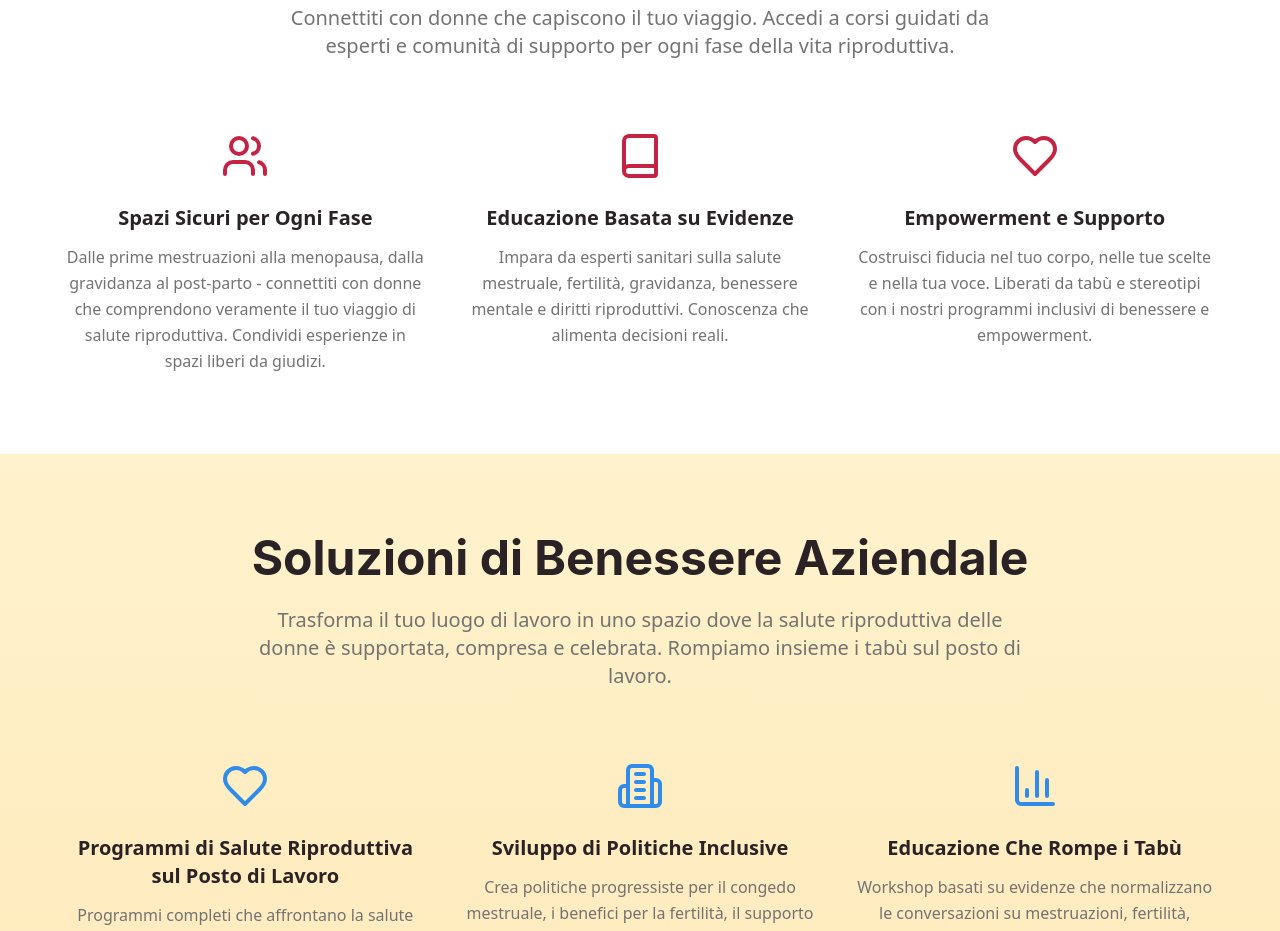
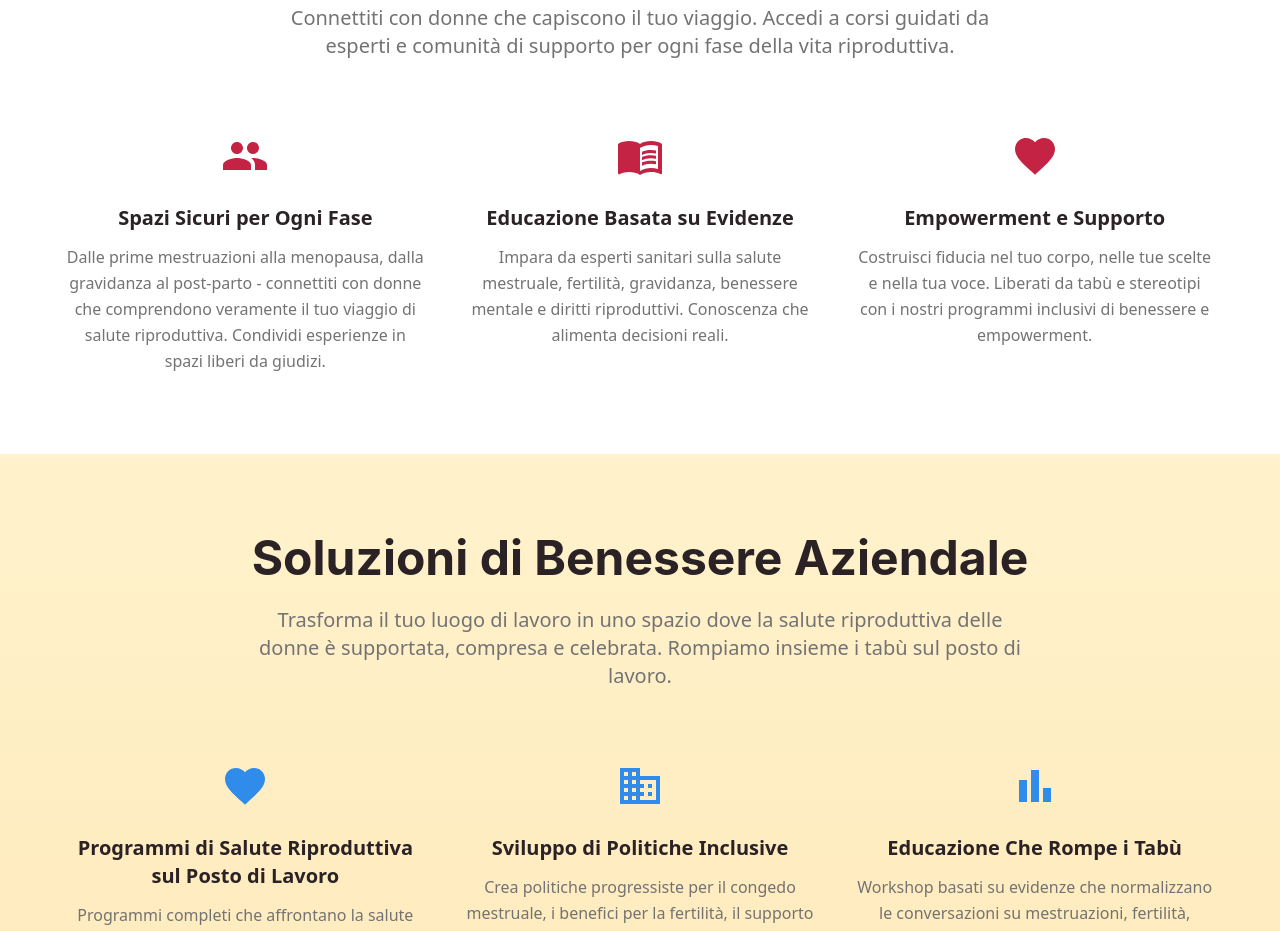
Before and after one commit to peer-community/peer-women-connect, a React (Vite) app: page / in a window 1280 px wide. Shown: the part 1460-2391 px from the top of the page. Built offline with nearby package versions, Linux system fonts and the light colour scheme.

Commit message:
Replace Lucide React icons with Material Icons
Replaced all instances of Lucide React icons with Material Icons from Google. This change affects the icons used in the "Safe Spaces for Every Stage", "Evidence-Based Education", and "Empowerment & Support" sections.

```diff
--- a/package.json
+++ b/package.json
@@ -12,6 +12,8 @@
   },
   "dependencies": {
     "@hookform/resolvers": "^3.10.0",
+    "@mui/icons-material": "^7.3.1",
+    "@mui/material": "^7.3.1",
     "@radix-ui/react-accordion": "^1.2.11",
     "@radix-ui/react-alert-dialog": "^1.1.14",
     "@radix-ui/react-aspect-ratio": "^1.1.7",
--- a/src/components/sections/B2BSection.tsx
+++ b/src/components/sections/B2BSection.tsx
@@ -1,6 +1,6 @@
 import { Card, CardContent, CardDescription, CardHeader, CardTitle } from "@/components/ui/card";
 import { useLanguage } from "@/contexts/LanguageContext";
-import { Heart, Building2, BarChart3 } from "lucide-react";
+import { Favorite, Business, BarChart } from "@mui/icons-material";
 
 export const B2BSection = () => {
   const { t } = useLanguage();
@@ -24,7 +24,7 @@ export const B2BSection = () => {
               <div className="text-center">
                  <div className="flex justify-center mb-4">
                    <div className="w-16 h-16 flex items-center justify-center">
-                    <Heart size={48} color="#308CEB" />
+                     <Favorite sx={{ fontSize: 48, color: "#308CEB" }} />
                    </div>
                  </div>
                 <h3 className="text-xl font-semibold text-foreground mb-3">
@@ -37,7 +37,7 @@ export const B2BSection = () => {
 
                <div className="text-center">
                  <div className="w-16 h-16 flex items-center justify-center mx-auto mb-4">
-                  <Building2 size={48} color="#308CEB" />
+                   <Business sx={{ fontSize: 48, color: "#308CEB" }} />
                  </div>
                 <h3 className="text-xl font-semibold text-foreground mb-3">
                   {t('b2b.service2.title')}
@@ -49,7 +49,7 @@ export const B2BSection = () => {
 
                <div className="text-center">
                  <div className="w-16 h-16 flex items-center justify-center mx-auto mb-4">
-                  <BarChart3 size={48} color="#308CEB" />
+                   <BarChart sx={{ fontSize: 48, color: "#308CEB" }} />
                  </div>
                 <h3 className="text-xl font-semibold text-foreground mb-3">
                   {t('b2b.service3.title')}
--- a/src/components/sections/CommunitySection.tsx
+++ b/src/components/sections/CommunitySection.tsx
@@ -5,7 +5,7 @@ import { Input } from "@/components/ui/input";
 import { useState } from "react";
 import { useToast } from "@/hooks/use-toast";
 import { useLanguage } from "@/contexts/LanguageContext";
-import { Users, Book, Heart } from "lucide-react";
+import { Group, MenuBook, Favorite } from "@mui/icons-material";
 
 export const CommunitySection = () => {
   const [email, setEmail] = useState("");
@@ -40,7 +40,7 @@ export const CommunitySection = () => {
              <div className="text-center">
                <div className="flex justify-center mb-4">
                  <div className="w-16 h-16 flex items-center justify-center">
-                  <Users size={48} color="#C52344" />
+                   <Group sx={{ fontSize: 48, color: "#C52344" }} />
                  </div>
                </div>
               <h3 className="text-xl font-semibold text-foreground mb-3">
@@ -53,7 +53,7 @@ export const CommunitySection = () => {
 
              <div className="text-center">
                <div className="w-16 h-16 flex items-center justify-center mx-auto mb-4">
-                <Book size={48} color="#C52344" />
+                 <MenuBook sx={{ fontSize: 48, color: "#C52344" }} />
                </div>
               <h3 className="text-xl font-semibold text-foreground mb-3">
                 {t('community.education.title')}
@@ -65,7 +65,7 @@ export const CommunitySection = () => {
 
              <div className="text-center">
                <div className="w-16 h-16 flex items-center justify-center mx-auto mb-4">
-                <Heart size={48} color="#C52344" />
+                 <Favorite sx={{ fontSize: 48, color: "#C52344" }} />
                </div>
               <h3 className="text-xl font-semibold text-foreground mb-3">
                 {t('community.empowerment.title')}
```
Also changed, not shown: 1 other file (tests, documents, lock files or other folders). Lines whose indentation alone changed are shown as unchanged.
